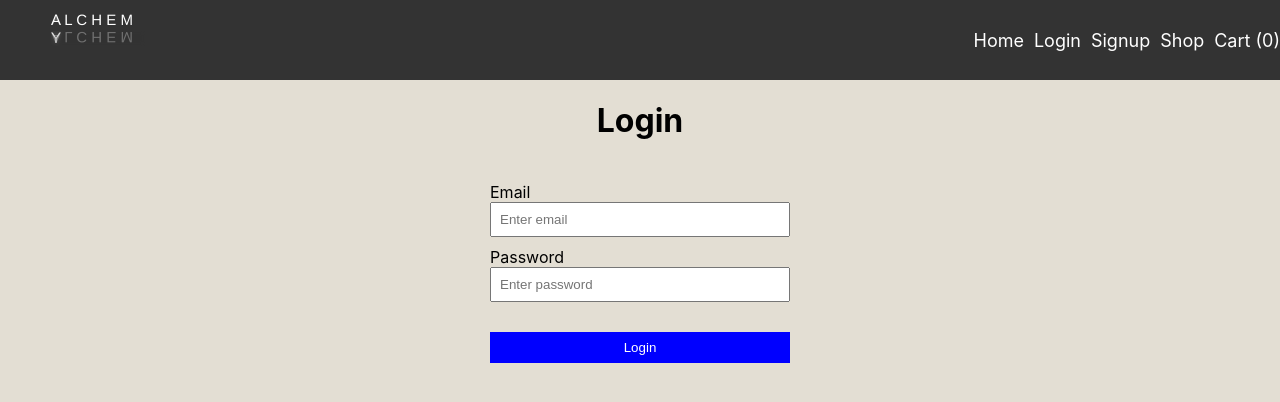
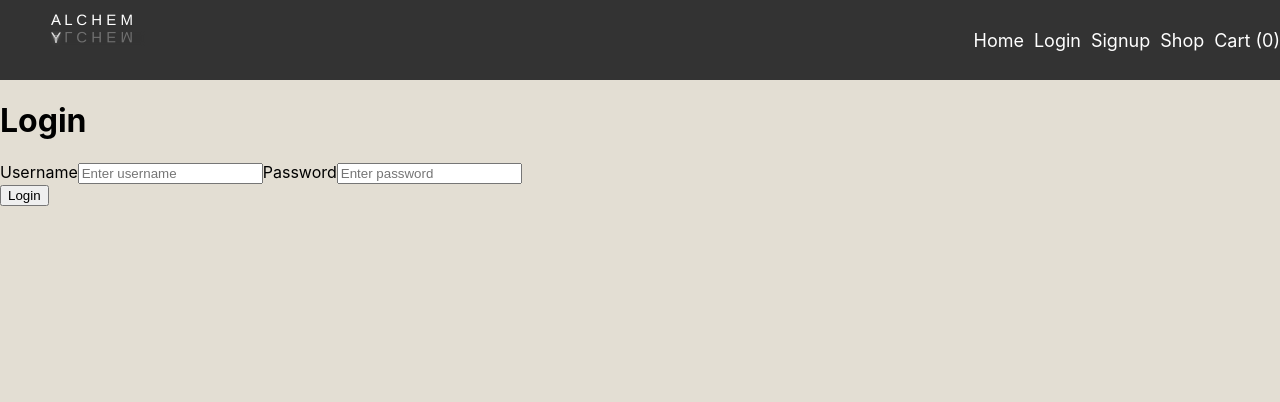
Before and after one commit to 0714424507/Alchemy-Front-End, a React (Create React App) app: page /Login in a window 1280 px wide. Shown: the top 402 px of the page. Built offline with nearby package versions, Linux system fonts and the light colour scheme.

Commit message:
update login

```diff
--- a/src/components/Login.js
+++ b/src/components/Login.js
@@ -1,9 +1,8 @@
 import React, { useState } from "react";
 import { useNavigate } from "react-router-dom";
-import './Login.css';
 
 const Login = () => {
-  const [email, setEmail] = useState("");
+  const [username, setUsername] = useState("");
   const [password, setPassword] = useState("");
 
   const navigate = useNavigate();
@@ -18,7 +17,7 @@
           "Content-Type": "application/json",
         },
         body: JSON.stringify({
-          email,
+          username,
           password,
         }),
       });
@@ -39,15 +38,15 @@
     <div className="loginFormContainer">
       <h1>Login</h1>
       <form className="loginForm" onSubmit={handleLogin}>
-        <label htmlFor="email">Email</label>
+        <label htmlFor="username">Username</label>
         <input
-          type="email"
-          id="email"
+          type="text"
+          id="username"
           className="loginInput"
           required
-          placeholder="Enter email"
-          value={email}
-          onChange={(e) => setEmail(e.target.value)}
+          placeholder="Enter username"
+          value={username}
+          onChange={(e) => setUsername(e.target.value)}
         />
         <label htmlFor="password">Password</label>
         <input
```
